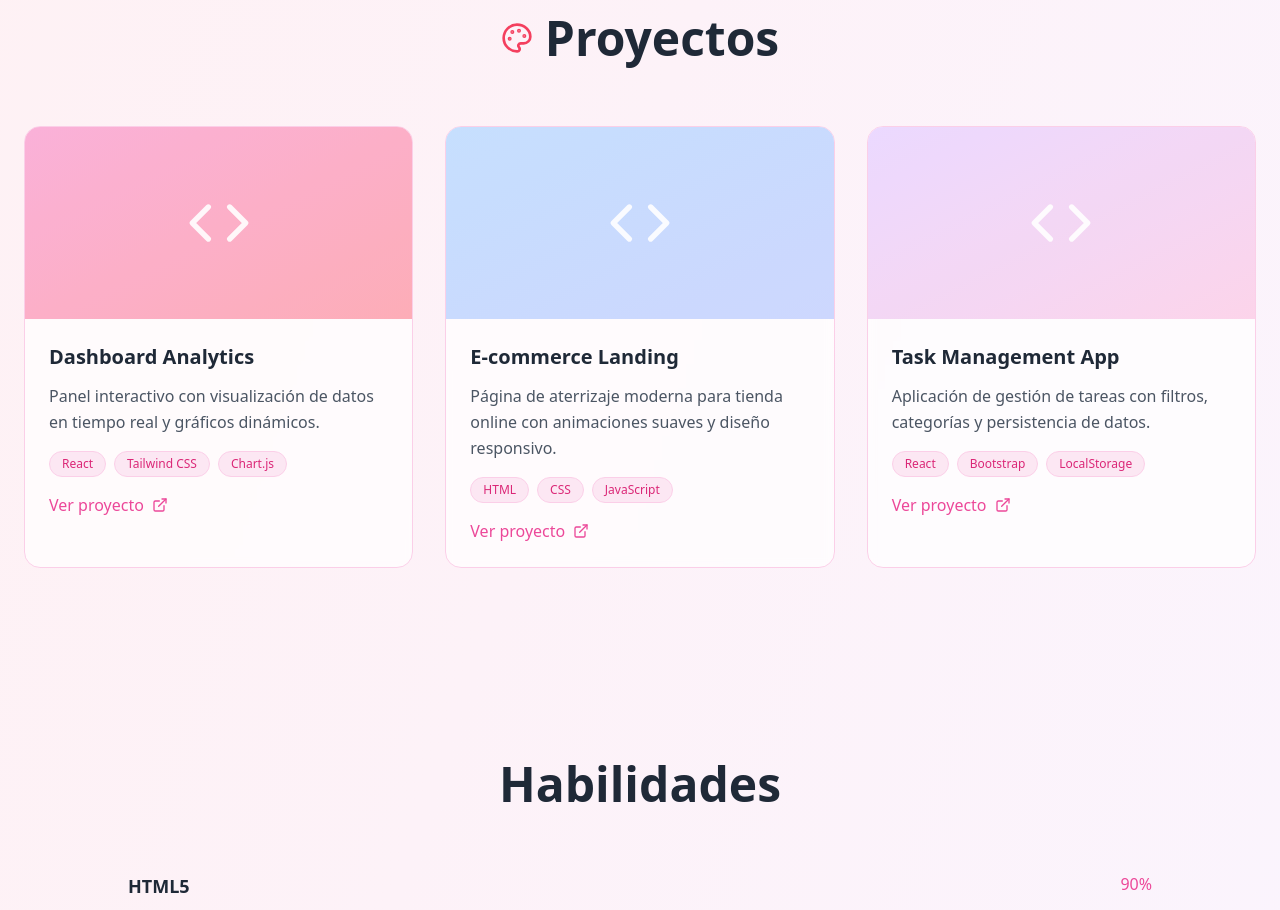
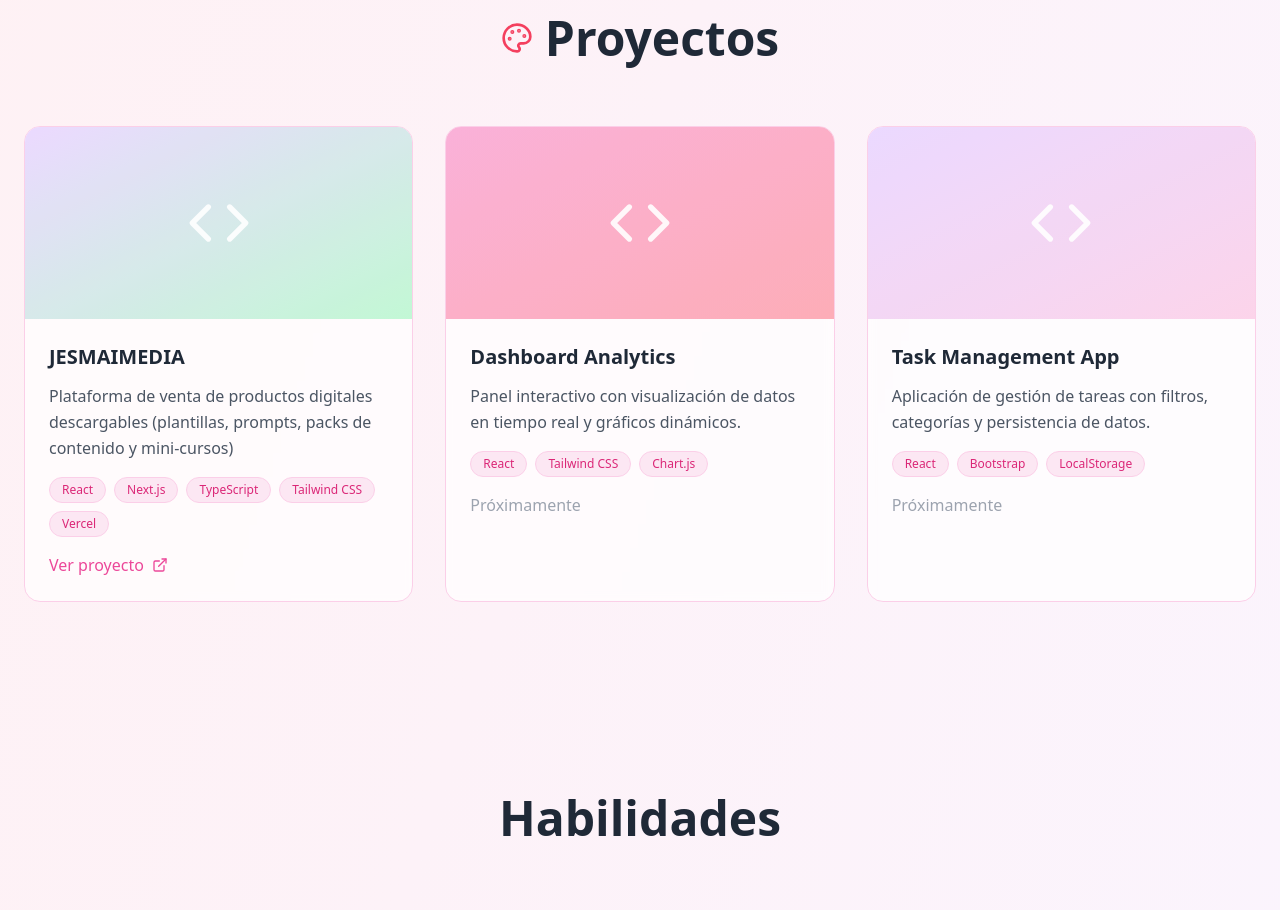
Before and after one commit to raquelscommits/portfolio-raquel, a React (Create React App) app: page / in a window 1280 px wide. Shown: the part 1720-2630 px from the top of the page. Built offline with nearby package versions, Linux system fonts and the light colour scheme.

Commit message:
✨ add external link to project cards

```diff
--- a/src/App.js
+++ b/src/App.js
@@ -24,23 +24,24 @@ export default function Portfolio() {
 
   const projects = [
     {
+      title: "JESMAIMEDIA",
+      description: "Plataforma de venta de productos digitales descargables (plantillas, prompts, packs de contenido y mini-cursos)",
+      tech: ["React", "Next.js", "TypeScript", "Tailwind CSS", "Vercel"],
+      color: "from-purple-200 to-green-200",
+      link: "https://jesmaimedia.vercel.app/"
+    },
+    {
       title: "Dashboard Analytics",
       description: "Panel interactivo con visualización de datos en tiempo real y gráficos dinámicos.",
       tech: ["React", "Tailwind CSS", "Chart.js"],
       color: "from-pink-300 to-rose-300"
     },
     {
-      title: "E-commerce Landing",
-      description: "Página de aterrizaje moderna para tienda online con animaciones suaves y diseño responsivo.",
-      tech: ["HTML", "CSS", "JavaScript"],
-      color: "from-blue-200 to-indigo-200"
-    },
-    {
       title: "Task Management App",
       description: "Aplicación de gestión de tareas con filtros, categorías y persistencia de datos.",
       tech: ["React", "Bootstrap", "LocalStorage"],
       color: "from-purple-200 to-pink-200"
-    }
+    },
   ];
 
   const skills = [
@@ -237,9 +238,21 @@ export default function Portfolio() {
                       </span>
                     ))}
                   </div>
-                  <button className="flex items-center gap-2 text-pink-500 hover:text-rose-500 transition-colors group">
-                    Ver proyecto <ExternalLink size={16} className="group-hover:translate-x-1 transition-transform" />
-                  </button>
+                {project.link ? (
+                  <a
+                    href={project.link}
+                    target="_blank"
+                    rel="noopener noreferrer"
+                    className="flex items-center gap-2 text-pink-500 hover:text-rose-500 transition-colors group"
+                  >
+                    Ver proyecto
+                    <ExternalLink size={16} className="group-hover:translate-x-1 transition-transform" />
+                  </a>
+                ) : (
+                  <span className="flex items-center gap-2 text-gray-400 cursor-not-allowed">
+                    Próximamente
+                  </span>
+                )}
                 </div>
               </div>
             ))}
```
